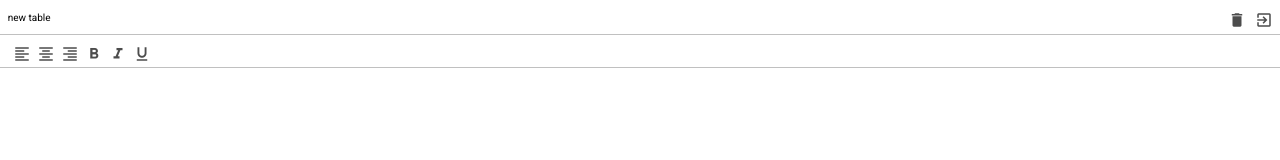
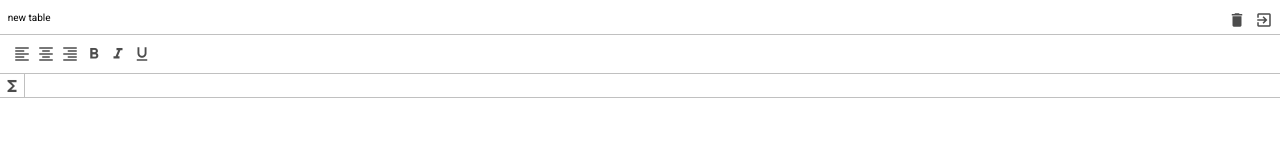
Before and after one commit to Kinokus/learning-js-2020, a website built with webpack: page src/index.html in a window 1280 px wide. Built offline with nearby package versions, Linux system fonts and the light colour scheme.

Commit message:
formula style

```diff
--- a/src/index.html
+++ b/src/index.html
@@ -29,11 +29,11 @@
         </div>
 
         <div class="excel__formula">
-            <div class="info"></div>
+            <div class="info button"><i class="material-icons">functions</i></div>
             <div class="input"></div>
         </div>
 
-        <div class="excel__table">
+        <div class="excel__table" contenteditable spellcheck="false">
 
         </div>
 
--- a/src/scss/_variables.scss
+++ b/src/scss/_variables.scss
@@ -1,5 +1,7 @@
 $header-height: 34px;
-$toolbar-height: 34px;
+$toolbar-height: 40px;
+$formula-height: 24px;
 $header-input-focus-border: #1a73e8;
 $input-hover: #eeeeee;
 $border-color: #c0c0c0;
+$info-cell-width: 40px;
--- a/src/scss/formula.scss
+++ b/src/scss/formula.scss
@@ -1,5 +1,36 @@
 @import "variables";
 @import "mixins";
-.excel__formula{
+
+.excel__formula {
+  position: absolute;
+  left: 0;
+  right: 0;
+  top: $header-height + $toolbar-height;
+  height: $formula-height;
+  display: flex;
+  align-items: center;
+  border-block-end: 1px solid $border-color;
+
+  .info {
+    font-size: 18px;
+    font-style: italic;
+    text-align: center;
+    border-inline-end: 1px solid $border-color;
+    min-width: $info-cell-width;
+  }
+
+  .input {
+    padding: 4px;
+    font-size: 12px;
+    outline: none;
+    width: 100%;
+    height: 100%;
+
+
+  }
+
+  .button {
+    @include button(green);
+  }
 
 }
--- a/src/scss/index.scss
+++ b/src/scss/index.scss
@@ -22,5 +22,6 @@ body {
 
 .excel{
   position: relative;
+  color:#888;
 
 }
```
